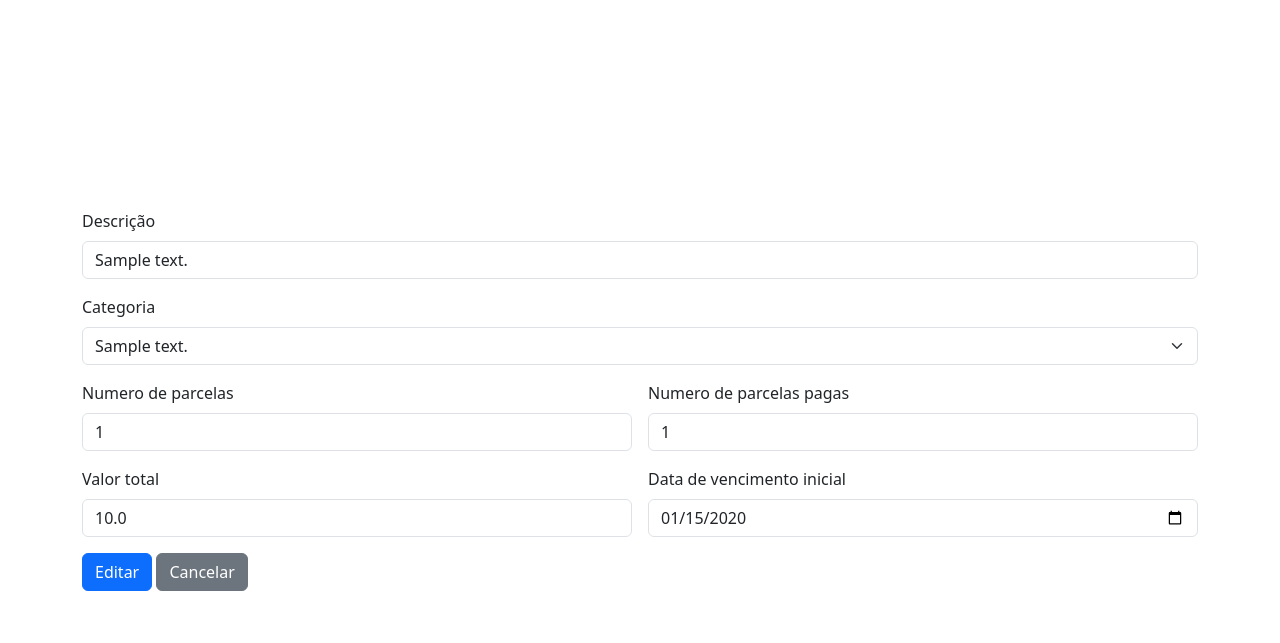
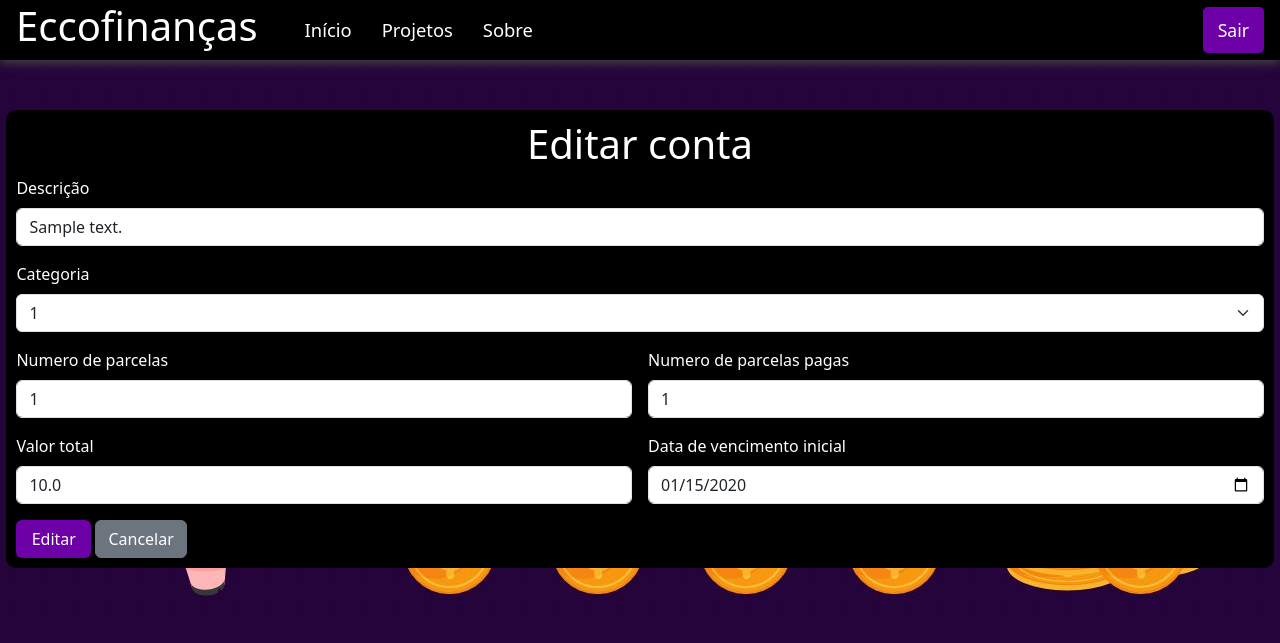
Before and after one commit to Gabrielgln/eccofinancas, a Django app: page /conta/editar_conta/1/ in a window 1280 px wide. Shown: the top 643 px of the page. Run offline with Django 4.2, Linux system fonts and the light colour scheme; tables that the repository leaves empty hold one stand-in row (values such as "Sample post").

```diff
--- a/app_eccofinancas/views.py
+++ b/app_eccofinancas/views.py
@@ -182,8 +182,6 @@ def editar_conta(request, id_conta):
     return render(request, 'editar_conta.html', {'categorias':categorias, 'conta':conta})
 
 def apagar_conta(request, id_conta):
-    if request.method == 'POST':
-        conta = Conta.objects.get(id=id_conta)
-        conta.delete()
-        return redirect('/')
-    return render(request, 'apagar_conta.html')
+    conta = Conta.objects.get(id=id_conta)
+    conta.delete()
+    return redirect('/')
--- a/static/css/cadastro.css
+++ b/static/css/cadastro.css
@@ -34,9 +34,9 @@ h1 {
 }
 
 body {
-    background-image: url('../img/moedas.jpg');
+    background-image: url(../img/pork-cadastro.jpeg);
     background-size: cover;
-    background-position-y: -50px;
+    background-position-y: -90px;
 }
 
 .container{
--- /dev/null
+++ b/static/css/editar_conta.css
@@ -0,0 +1,62 @@
+.form-label{
+    color: white    ;
+}
+
+.nav-list-custom > ul{
+    margin: 0;
+}
+
+.logout-button{
+    float: right;
+}
+
+.container-custom{
+    width: 99%;
+    margin: 0 auto;
+    display: flex;
+    flex-direction: column;
+    align-items: center;
+    justify-content: center;
+    padding: 10px;
+    margin-top: 50px; /* Espaçamento entre a barra de navegação e o container */
+    background-color: #000000;
+    border-radius: 10px;
+}
+
+.nav-bar-custom {
+    display: flex;
+    align-items: center;
+    justify-content: space-between;
+    padding: 1rem;
+    height: 60px; /* Defina o tamanho desejado da barra de navegação aqui */ /* Adicione uma cor de fundo ou estilo desejado */
+  }
+
+  .title-form {
+    color: #fff;
+    text-align: center;
+  }
+
+  .btn-custom {
+    color: #ffffff;
+    border-radius: 6px;
+    background-color: #6d01a7;
+    padding-right: 0.75rem;
+    padding-left: 0.75rem;
+    padding-bottom: 0.375rem;
+    padding-top: 0.375rem;
+    font-size: 1rem;
+    font-weight: 400;
+    line-height: 1.5;
+    text-align: center;
+    text-decoration: none;
+    vertical-align: middle;
+    cursor: pointer;
+    user-select: none;
+    border: none;
+    height: 100%;
+    width: 6%;
+  }
+
+  .btn-custom:hover {
+    background-color: #4f0179;
+  }
--- a/static/css/home.css
+++ b/static/css/home.css
@@ -19,8 +19,9 @@ body {
 
 .nav-bar-custom {
   display: flex;
+  align-items: center;
   justify-content: space-between;
-  padding: 1.5rem 6rem;
+  padding: 1rem;
 }
 
 .nav-link {
@@ -44,11 +45,6 @@ body {
   color: #fff;
 }
 
-.sobrepor {
-  z-index: 3;
-}
-
-
 .nav-list {
   display: flex;
   align-items: center;
@@ -71,11 +67,21 @@ body {
   font-weight: 400;
 }
 
+.nav-link-custom:hover {
+  text-decoration: underline;
+  color: #6d01a7;
+}
+
 .logout-button button {
   border: none;
   padding: 10px 15px;
   border-radius: 5px;
   background-color: #6d01a7;
+  width: 100%;
+}
+
+.logout-button button:hover {
+  background-color: #550183;
 }
 
 .logout-button button a {
@@ -106,12 +112,6 @@ body{
   margin-top: 2%;
   padding: 10px;
 }
-
-.container-table {
-  border-radius: 10px;
-  background: #000000;
-}
-
 .title-table {
   padding: 10px;
 }
@@ -179,7 +179,7 @@ tr {
 
 tbody tr td {
   vertical-align: text-top;
-  padding: 6px;
+  padding: 7px;
   max-width: 50px;
   color: #fff;
   white-space: nowrap;
@@ -204,6 +204,7 @@ thead tr th.acao {
 
 tbody tr td.acao {
   text-align: center;
+  word-wrap: break-word;
 }
 
 label{
@@ -294,3 +295,57 @@ button[disabled=disabled], button:disabled {
       white-space: nowrap;
     }
 }
+
+.table-custom {
+  width: 95%;
+  overflow-x: auto;
+  margin-bottom: 30px;
+}
+
+.table-custom table {
+  width: 100%;
+  border-collapse: collapse;
+}
+
+.table-custom th,
+.table-custom td {
+  flex-grow: 1;
+  text-align: left;
+  padding: 8px;
+  border: 1px solid #ccc;
+}
+
+.table-custom th {
+  background-color: #000000;
+}
+
+.container-table {
+  display: flex;
+  flex-direction: column;
+  justify-content: center; /* Centralize horizontalmente */
+  align-items: center; /* Centralize verticalmente */
+}
+
+.header-table{
+  margin: 20px;
+  width: 80vw;
+  justify-content: space-between;
+}
+
+.container-table {
+  border-radius: 10px;
+  background: #000000;
+}
+
+.container-custom{
+  padding: 0px 100px 0px 100px;
+}
+
+.nav-list-custom > ul{
+  margin: 0;
+  margin-left: 20px;
+}
+
+.table-custom td {
+  word-wrap: break-word;
+}
--- a/static/css/login.css
+++ b/static/css/login.css
@@ -9,14 +9,10 @@
 }
 
 body {
-    background-color: #1e192c;
+    background-image: url(../img/pork-login.jpg);
     background-size: cover;
-
 }
 
-body {
-    background-image: url(../img/cf.jpg);
-}
 
 h1 {
     font-variant:small-caps;
--- a/static/css/redefinir_senha.css
+++ b/static/css/redefinir_senha.css
@@ -1,3 +1,9 @@
 #main-container {
     width: 600px;
 }
+
+body {
+    background-image: url(../img/pork-redefinir_senha.jpeg);
+    background-size: cover;
+    background-position-y: -90px;
+}
--- /dev/null
+++ b/static/css/solicitar_email.css
@@ -0,0 +1,3 @@
+body {
+    background-image: url(../img/pork-solicitar_email.jpeg);
+}
--- a/templates/editar_conta.html
+++ b/templates/editar_conta.html
@@ -1,62 +1,112 @@
+{% load static %}
 <!DOCTYPE html>
 <html lang="en">
+
 <head>
   <meta charset="UTF-8">
   <meta name="viewport" content="width=device-width, initial-scale=1.0">
-    <link href="https://cdn.jsdelivr.net/npm/bootstrap@5.3.2/dist/css/bootstrap.min.css" rel="stylesheet" integrity="sha384-T3c6CoIi6uLrA9TneNEoa7RxnatzjcDSCmG1MXxSR1GAsXEV/Dwwykc2MPK8M2HN" crossorigin="anonymous">
+  <link rel="stylesheet" type="text/css" href="{% static 'css/home.css' %}">
+  <link rel="stylesheet" type="text/css" href="{% static 'css/editar_conta.css' %}">
+  <link href="https://cdn.jsdelivr.net/npm/bootstrap@5.3.2/dist/css/bootstrap.min.css" rel="stylesheet"
+    integrity="sha384-T3c6CoIi6uLrA9TneNEoa7RxnatzjcDSCmG1MXxSR1GAsXEV/Dwwykc2MPK8M2HN" crossorigin="anonymous">
   <title>Editar</title>
 </head>
+
 <body>
-    <header></header>
-    <main>
-        <div class="container position-absolute top-50 start-50 translate-middle">
-            <form class="row g-3" method="POST" action="">
+  <header>
+    <nav class="nav-bar-custom">
+      <div class="logo">
+        <h1>Eccofinanças</h1>
+        <div class="nav-list-custom">
+          <ul>
+            <li class="nav-item-custom"><a href="#" class="nav-link-custom">Início</a></li>
+            <li class="nav-item-custom"><a href="#" class="nav-link-custom">Projetos</a></li>
+            <li class="nav-item-custom"><a href="#" class="nav-link-custom"> Sobre</a></li>
+          </ul>
+        </div>
+      </div>
+      <div class="logout-button">
+        <button><a href="#">Sair</a></button>
+      </div>
+      <div class="mobile-menu-icon">
+        <button onclick="menuShow()"><img class="icon" src="{% static 'img/menu_white_36dp.svg' %}" alt=""></button>
+      </div>
+    </nav>
+    <div class="mobile-menu">
+      <ul>
+        <li class="nav-item-custom"><a href="#" class="nav-link-custom">Início</a></li>
+        <li class="nav-item-custom"><a href="#" class="nav-link-custom">Projetos</a></li>
+        <li class="nav-item-custom"><a href="#" class="nav-link-custom">Sobre</a></li>
+        <div class="logout-button">
+          <button><a href="#">Sair</a></button>
+        </div>
+      </ul>
+    </div>
+    </nav>
+  </header>
+  <div class="container-custom">
+    <h1 class="title-form">Editar conta</h1>
+    <form class="form-cont row g-3" method="POST" action="">
       {% csrf_token %}
       <div class="col-12">
-                  <label for="descricao" class="form-label">Descrição</label>
+        <label for="descricao" class="desc form-label">Descrição</label>
         <input type="text" class="form-control" id="descricao" name="descricao" value="{{conta.descricao}}">
       </div>
       <div class="col-12">
         <label for="categoria" class="form-label">Categoria</label>
         <select id="categoria" class="form-select" name="categoria" required>
+          <option selected value="{{conta.categoria_id_id}}">{{conta.categoria_id_id}}</option>
           {% for categoria in categorias %}
-                      {% if categoria.id == conta.categoria_id_id %}
-                      <option selected value="{{categoria.id}}">{{categoria.descricao}}</option>
-                      {% endif %}
           <option value="{{categoria.id}}">{{categoria.descricao}}</option>
           {% endfor %}
         </select>
       </div>
       <div class="col-md-6">
         <label for="numero_parcela" class="form-label">Numero de parcelas</label>
-                  <input type="number" min="1" max="99" class="form-control" id="numero_parcela" name="numero_parcela" value="{{conta.numero_parcelas}}"required>
+        <input type="number" min="1" max="99" class="form-control" id="numero_parcela" name="numero_parcela"
+          value="{{conta.numero_parcelas}}" required>
       </div>
       <div class="col-md-6">
         <label for="numero_parcela_paga" class="form-label">Numero de parcelas pagas</label>
-                  <input type="number" min="0" class="form-control" id="numero_parcela_paga" name="numero_parcela_paga" value="{{conta.parcelas_pagas}}"required>
+        <input type="number" min="0" class="form-control" id="numero_parcela_paga" name="numero_parcela_paga"
+          value="{{conta.parcelas_pagas}}" required>
       </div>
       <div class="col-md-6">
         <label for="valor_total" class="form-label">Valor total</label>
-                  <input type="number" min="1" step="any" class="form-control" id="valor_total" name="valor_total" value="{{conta.valor_total}}">
+        <input type="number" min="1" step="any" class="form-control" id="valor_total" name="valor_total"
+          value="{{conta.valor_total}}">
       </div>
       <div class="col-md-6">
         <label for="data_vencimento" class="form-label">Data de vencimento inicial</label>
-                  <input type="date" class="form-control" id="data_vencimento" name="data_vencimento" value="{{conta.get_data_input_evento}}"required>
+        <input type="date" class="form-control" id="data_vencimento" name="data_vencimento"
+          value="{{conta.get_data_input_evento}}" required>
       </div>
       <div class="col-12">
-                  <button type="submit" class="btn btn-primary">Editar</button>
+        <button type="submit" class="btn-custom">Editar</button>
         <a class="btn btn-secondary" href="{% url 'home' %}" role="button">Cancelar</a>
       </div>
     </form>
   </div>
-    </main>
+  <script src="https://cdn.jsdelivr.net/npm/@popperjs/core@2.11.8/dist/umd/popper.min.js"
+    integrity="sha384-I7E8VVD/ismYTF4hNIPjVp/Zjvgyol6VFvRkX/vR+Vc4jQkC+hVqc2pM8ODewa9r"
+    crossorigin="anonymous"></script>
+  <script src="https://cdn.jsdelivr.net/npm/bootstrap@5.3.2/dist/js/bootstrap.min.js"
+    integrity="sha384-BBtl+eGJRgqQAUMxJ7pMwbEyER4l1g+O15P+16Ep7Q9Q+zqX6gSbd85u4mG4QzX+"
+    crossorigin="anonymous"></script>
   <script>
+    function menuShow() {
+      let menuMobile = document.querySelector('.mobile-menu');
+      if (menuMobile.classList.contains('open')) {
+        menuMobile.classList.remove('open');
+        document.querySelector('.icon').src = "{% static 'img/menu_white_36dp.svg' %}";
+      } else {
+        menuMobile.classList.add('open');
+        document.querySelector('.icon').src = "{% static 'img/close_white_36dp.svg' %}";
+      }
+    }
     const numero_parcela = document.getElementById("numero_parcela");
     const numero_parcela_paga = document.getElementById("numero_parcela_paga");
-
-      numero_parcela.addEventListener("input", function () {
     numero_parcela_paga.max = numero_parcela.value;
-      });
   </script>
 </body>
 </html>
--- a/templates/solicitar_email.html
+++ b/templates/solicitar_email.html
@@ -7,7 +7,7 @@
     <meta name="viewport" content="width=device-width, initial-scale=1.0">
     <link rel="stylesheet" type="text/css" href="{% static 'css/global.css' %}">
     <link rel="stylesheet" type="text/css" href="{% static 'css/login.css' %}">
-    <link rel="stylesheet" type="text/css" href="{% static 'css/redefinir_senha.css' %}">
+    <link rel="stylesheet" type="text/css" href="{% static 'css/solicitar_email.css' %}">
     <link rel="stylesheet" href="https://cdn.jsdelivr.net/npm/bootstrap@4.6.2/dist/css/bootstrap.min.css">
     <title>Solicitar e-mail</title>
 </head>
```
Also changed, not shown: templates/apagar_conta.html (deleted, +0 -16 lines), templates/home.html (+19 -23 lines), templates/nova_conta.html (+53 -6 lines), static/img/pork-cadastro.jpeg (added), static/img/pork-login.jpg (added), static/img/pork-redefinir_senha.jpeg (added), static/img/pork-solicitar_email.jpeg (added). Lines whose indentation alone changed are shown as unchanged.
